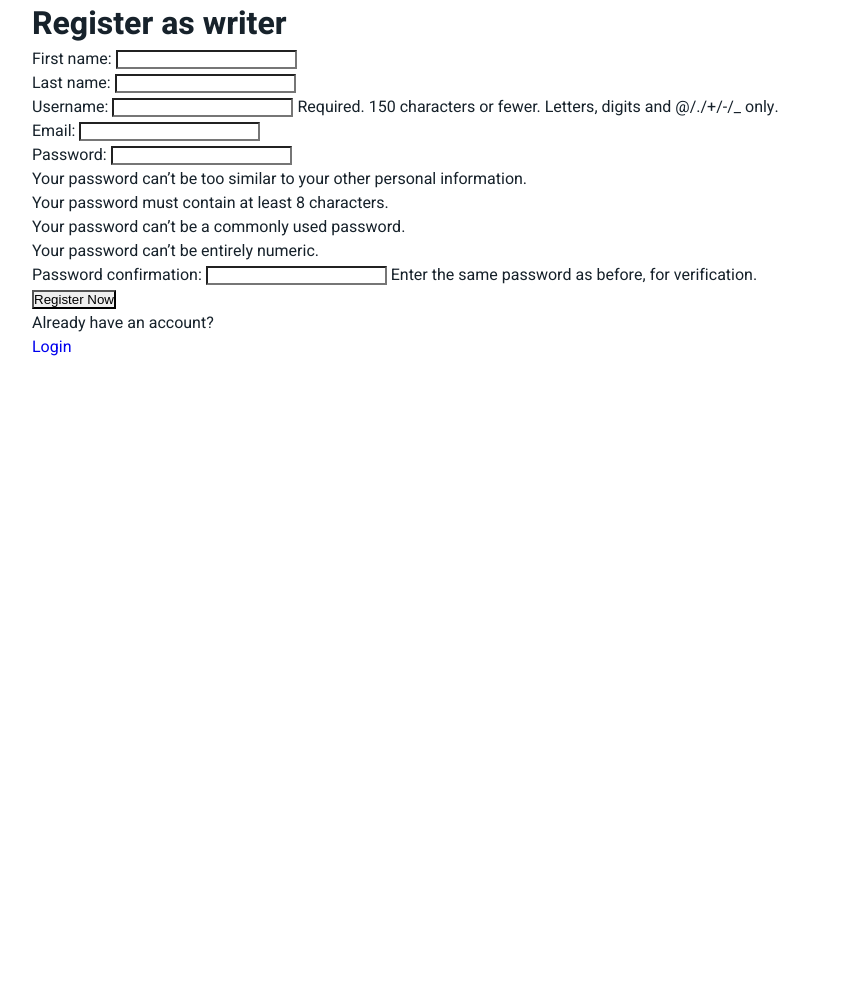
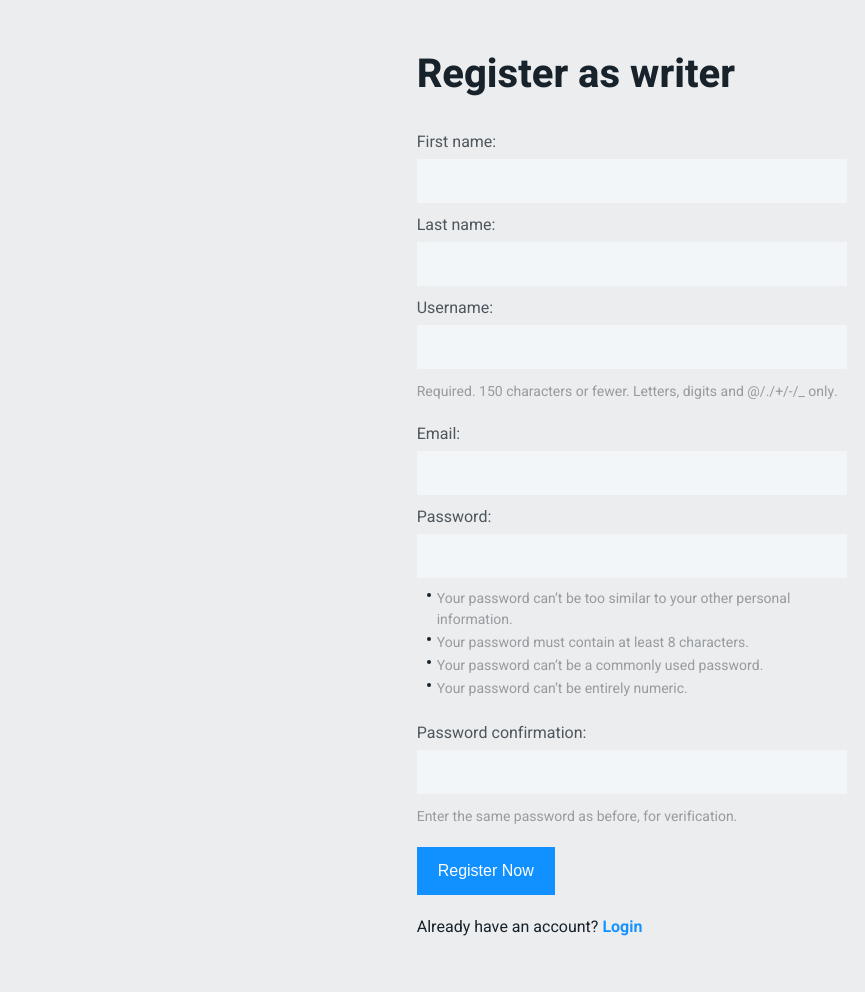
Before and after one commit to taizulislam52/django-news, a Django app: page /register/ in a window 1280 px wide. Shown: the part 173-1165 px from the top of the page, without its empty margins (8-873 px from the left). Before the commit the page ends 529 px from the top, so only its background shows below. Run offline with Django 4.2, Linux system fonts and the light colour scheme.

Commit message:
Add style to auth form

```diff
--- a/authentication/templates/register.html
+++ b/authentication/templates/register.html
@@ -1,17 +1,17 @@
 {% extends 'main.html' %}
 {% block content %}
-    <div class="register">
+    <div class="authentication">
         <div class="container">
-            <h1> Register as writer</h1>
-            <form class="register__form" method="POST">
+            <h1 class="authentication__heading"> Register as writer</h1>
+            <form class="form authentication__form" method="POST">
                 {% csrf_token %}
-                {{ form.as_p }}
-                <input class="register__button register__button--submit" type="submit" value="Register Now">
+                {{ form }}
+                <input class="form__submit authentication__button" type="submit" value="Register Now">
             </form>
-            <div>
-                Already have an account?
+            <div class="authentication__links">
+                <span>Already have an account? </span>
+                <a href="#">Login</a>
             </div>
-            <a href="#">Login</a>
         </div>
     </div>
 {% endblock content %}
--- a/static/assets/main.css
+++ b/static/assets/main.css
@@ -526,4 +526,100 @@ img {
   }
 }
 
+.authentication {
+  background-color: #ecedee;
+  display: grid;
+  place-content: center;
+  padding-block: 3.125em;
+}
+.authentication__heading {
+  color: #17222b;
+  font-size: 2.5rem;
+  line-height: 3.125rem;
+  margin-bottom: 1.875rem;
+}
+@media (max-width: 47.99rem) {
+  .authentication__heading {
+    font-size: 1.5625rem;
+  }
+}
+.authentication .form label {
+  display: block;
+  color: #4e575e;
+  margin-bottom: 5px;
+}
+.authentication .form input[type=text], .authentication .form input[type=email], .authentication .form input[type=password] {
+  display: block;
+  border: none;
+  color: #17222b;
+  font-weight: 600;
+  font-size: 0.875rem;
+  background: #f2f6f8;
+  padding: 1em 1.25em;
+  margin-bottom: 10px;
+  margin-bottom: 10px;
+  width: 100%;
+}
+.authentication .form br {
+  display: none;
+}
+.authentication .form .helptext {
+  color: rgba(23, 34, 43, 0.4);
+  margin-bottom: 1.25rem;
+  display: inline-block;
+  font-size: 0.875rem;
+}
+.authentication .form .helptext ul {
+  margin-left: 0.625rem;
+}
+.authentication .form .helptext ul li {
+  margin-bottom: 2px;
+  position: relative;
+  padding-left: 10px;
+}
+.authentication .form .helptext ul li::before {
+  content: "";
+  border-radius: 50%;
+  width: 4px;
+  height: 4px;
+  background-color: #17222b;
+  position: absolute;
+  left: 0;
+  top: 5px;
+}
+.authentication .form .errorlist {
+  margin-block: 0.625rem;
+}
+.authentication .form .errorlist li {
+  color: #f55;
+  font-size: 0.9375rem;
+}
+.authentication .form__submit {
+  background-color: #1091ff;
+  border: 1px solid transparent;
+  color: #fff;
+  cursor: pointer;
+  font-size: 1rem;
+  padding: 0.875em 1.25rem;
+  margin-bottom: 1.25rem;
+  -webkit-transition: background-color 0.4s;
+  transition: background-color 0.4s;
+}
+.authentication .form__submit:hover {
+  background-color: transparent;
+  border-color: #1091ff;
+  color: #1091ff;
+}
+.authentication__links a {
+  color: #1091ff;
+  font-weight: 600;
+  border-bottom: 1px solid transparent;
+  padding-bottom: 2px;
+  -webkit-transition: border 0.4s;
+  transition: border 0.4s;
+}
+.authentication__links a:hover {
+  border-color: #1091ff;
+}
+
 /* Theme templates */
--- /dev/null
+++ b/static/src/scss/layouts/_authentication.scss
@@ -0,0 +1,105 @@
+.authentication {
+    background-color: $news-grey-light;
+    display: grid;
+    place-content: center;
+    padding-block: em(50px);
+
+    &__heading {
+        color: $news-black;
+        font-size: rem(40px);
+        line-height: rem(50px);
+        margin-bottom: rem(30px);
+
+        @include screen(sm) {
+            font-size: rem(25px);
+        }
+    }
+
+    .form {
+
+        label {
+            display: block;
+            color: $news-grey;
+            margin-bottom: 5px;
+        }
+        input[type="text"], input[type="email"], input[type="password"]{
+            display: block;
+            border: none;
+            color: $news-black;
+            font-weight: 600;
+            font-size: rem(14px);
+            background: #f2f6f8;
+            padding: em(16px) em(20px);
+            margin-bottom: 10px;
+            margin-bottom: 10px;
+            width: 100%;
+
+        }
+        br {
+            display: none;
+        }
+        .helptext {
+            color: rgba($news-black, $alpha: 0.4);
+            margin-bottom: rem(20px);
+            display: inline-block;
+            font-size: rem(14px);
+            ul {
+                margin-left: rem(10px);
+
+                li {
+                    margin-bottom: 2px;
+                    position: relative;
+                    padding-left: 10px;
+                    &::before {
+                        content: '';
+                        border-radius: 50%;
+                        width: 4px;
+                        height: 4px;
+                        background-color: $news-black;
+                        position: absolute;
+                        left: 0;
+                        top: 5px;
+                    }
+                }
+            }
+        }
+        .errorlist {
+            margin-block: rem(10px);
+
+            li {
+                color: $news-red;
+                font-size: rem(15px);
+            }
+        }
+        &__submit {
+            background-color: $news-blue-dark;
+            border: 1px solid transparent;
+            color: $white;
+            cursor: pointer;
+            font-size: rem(16px);
+            padding: em(14px) rem(20px);
+            margin-bottom: rem(20px);
+            transition: background-color 0.4s;
+
+            &:hover {
+                background-color: transparent;
+                border-color: $news-blue-dark;
+                color: $news-blue-dark;
+            }
+        }
+    }
+
+    &__links {
+        a {
+            color: $news-blue-dark;
+            font-weight: 600;
+            border-bottom: 1px solid transparent;
+            padding-bottom: 2px;
+            transition: border 0.4s;
+
+            &:hover {
+                border-color: $news-blue-dark;
+            }
+        }
+    }
+}
--- a/static/src/scss/main.scss
+++ b/static/src/scss/main.scss
@@ -7,5 +7,6 @@
 
 /* Theme Layouts  */
 @import './layouts/header';
+@import './layouts/authentication';
 
 /* Theme templates */
```
